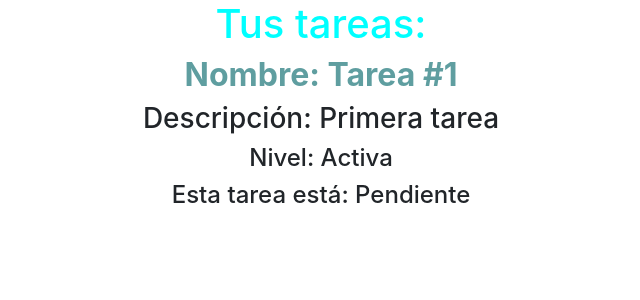
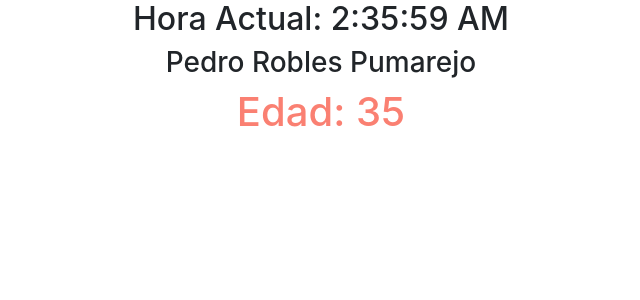
Before and after one commit to johnGarciaM/todo-app, a React (Create React App) app: page / in a window 1280 px wide. Shown: the top 300 px of the page, without its empty margins (319-959 px from the left). Built offline with nearby package versions, Linux system fonts and the light colour scheme.

Commit message:
add new Clock Component

```diff
--- a/src/App.js
+++ b/src/App.js
@@ -1,10 +1,21 @@
 import "./App.css";
-import TaskListComponent from "./components/container/task.list.jsx";
+import { Person } from "./models/person.class";
+// import TaskListComponent from "./components/container/task.list.jsx";
+// import ContactComponent from "./components/container/contact";
+import ClockComponent from "./components/pure/Clock.jsx";
 
 function App() {
+	const myPerson = new Person({
+		nombre: "Pedro",
+		apellidos: "Robles Pumarejo",
+		fecha: new Date(),
+		edad: 30,
+	});
 	return (
 		<div className="App">
-			<TaskListComponent></TaskListComponent>
+			{/* <TaskListComponent></TaskListComponent> */}
+			{/* <ContactComponent></ContactComponent> */}
+			<ClockComponent person={myPerson}></ClockComponent>
 		</div>
 	);
 }
--- /dev/null
+++ b/src/components/pure/Clock.jsx
@@ -0,0 +1,39 @@
+import PropTypes from "prop-types";
+import React, { useState, useEffect } from "react";
+import { Person } from "../../models/person.class";
+
+const Clock = ({ person }) => {
+	const [currentData, setPerson] = useState(person);
+
+	useEffect(() => {
+		const tick = () => {
+			const edad = currentData.edad + 1;
+			setPerson({ ...currentData, fecha: new Date(), edad });
+		};
+		console.log("componentDidMount", currentData);
+		const timerID = setInterval(() => {
+			tick();
+			console.log("componentDidUpdate", currentData);
+		}, 1000);
+		return () => {
+			clearInterval(timerID);
+			console.log("componentWillUnmount", currentData);
+		};
+	}, [currentData]);
+
+	return (
+		<div>
+			<h2>Hora Actual: {currentData.fecha.toLocaleTimeString()}</h2>
+			<h3>
+				{currentData.nombre} {currentData.apellidos}
+			</h3>
+			<h1>Edad: {currentData.edad}</h1>
+		</div>
+	);
+};
+
+Clock.propTypes = {
+	person: PropTypes.instanceOf(Person),
+};
+
+export default Clock;
--- /dev/null
+++ b/src/models/person.class.js
@@ -0,0 +1,12 @@
+export class Person {
+	nombre;
+	apellidos;
+	fecha;
+	edad;
+	constructor({ nombre, apellidos, edad, fecha }) {
+		this.nombre = nombre;
+		this.apellidos = apellidos;
+		this.edad = edad;
+		this.fecha = fecha;
+	}
+}
--- /dev/null
+++ b/src/styles/clock.scss
@@ -0,0 +1,14 @@
+h1 {
+	color: salmon;
+	text-shadow: 1px solid red;
+}
+
+h2 {
+	color: cyan;
+	text-shadow: 1px solid blue;
+}
+
+h3 {
+	color: beige;
+	text-shadow: 1px solid salmon;
+}
```
